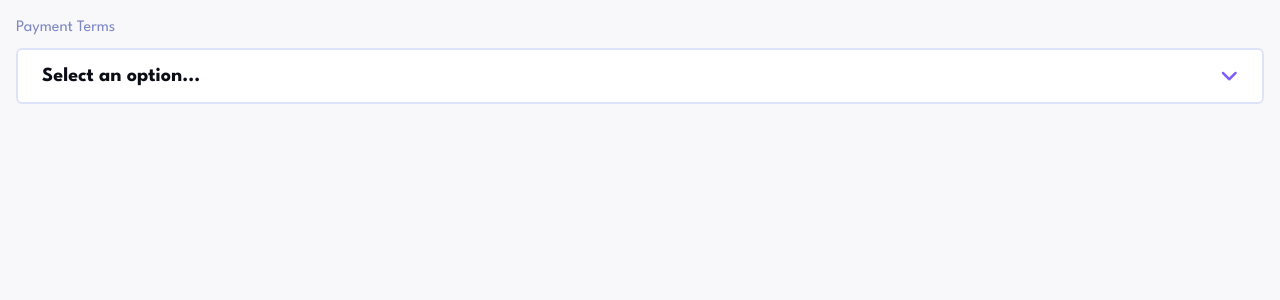
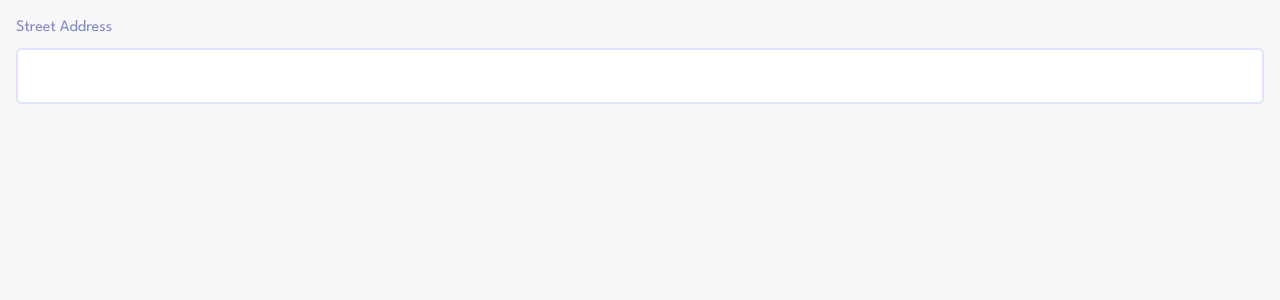
Before and after one commit to edrpj/invoice-app, an Angular app: page /invoices in a window 1280 px wide. Shown: the top 300 px of the page. Built offline with nearby package versions, Linux system fonts and the light colour scheme.

Commit message:
feat: dropdown and text field component in dark mode

```diff
--- a/src/app/app.component.html
+++ b/src/app/app.component.html
@@ -1,5 +1,7 @@
-<div class="h-screen p-4 bg-light">
-  <shared-dropdown
+<div class="h-screen p-4 bg-light dark:bg-dark-800">
+  <shared-text-field label="Street Address" inputType="text" />
+
+  <!-- <shared-dropdown
     label="Payment Terms"
     [options]="[
       {
@@ -19,7 +21,7 @@
         label: 'Net 30 Days'
       }
     ]"
-  ></shared-dropdown>
+  ></shared-dropdown> -->
 
   <!-- <router-outlet></router-outlet> -->
 </div>
--- a/src/app/shared/components/dropdown/dropdown.component.html
+++ b/src/app/shared/components/dropdown/dropdown.component.html
@@ -1,20 +1,20 @@
-<label *ngIf="label" class="block pb-2 text-brand-blue-800">{{ label }}</label>
+<label *ngIf="label" class="block pb-2 text-brand-blue-800 dark:text-brand-blue-300">{{ label }}</label>
 
 <div class="w-full">
   <div
-    class="flex justify-between items-center w-full h-14 px-6 border-2 bg-white border-brand-blue-300 rounded-md cursor-pointer focus::outline-none focus::ring-0 focus:border-primary-500"
+    class="flex justify-between items-center w-full h-14 px-6 border-2 bg-white border-brand-blue-300 rounded-md cursor-pointer focus:outline-none focus:ring-0 focus:border-primary-500 dark:bg-secondary-900 dark:border-secondary-700"
     (click)="toggleDropdown()"
   >
-    <span class="text-xl text-dark-900 font-bold">{{
+    <span class="text-xl text-dark-900 font-bold dark:text-white">{{
       selectedOption.label
     }}</span>
     <i class="fa-solid fa-angle-down text-xl text-primary-800"></i>
   </div>
 
-  <div *ngIf="isDropdownOpen" class="w-full mt-6 bg-white rounded-xl shadow-xl">
+  <div *ngIf="isDropdownOpen" class="w-full mt-6 bg-white rounded-xl shadow-xl dark:bg-secondary-900">
     <div
       *ngFor="let option of options"
-      class="flex items-center w-full h-14 px-6 border-b-2 border-brand-blue-300 text-xl text-dark-900 font-bold cursor-pointer hover:text-primary-800"
+      class="flex items-center w-full h-14 px-6 border-b-2 border-brand-blue-300 text-xl text-dark-900 font-bold cursor-pointer hover:text-primary-800 dark:text-white dark:border-secondary-700"
       (click)="changeSelectedOption(option)"
       (click)="toggleDropdown()"
     >
--- a/src/app/shared/components/text-field/text-field.component.html
+++ b/src/app/shared/components/text-field/text-field.component.html
@@ -1,6 +1,6 @@
-<label *ngIf="label" class="block pb-2 text-brand-blue-800">{{ label }}</label>
+<label *ngIf="label" class="block pb-2 text-brand-blue-800 dark:text-brand-blue-300">{{ label }}</label>
 
 <input
-  class="w-full h-14 px-6 border-2 border-brand-blue-300 text-xl text-dark-900 font-bold rounded-md focus:outline-none focus:ring-0 focus-within:border-primary-500"
+  class="w-full h-14 px-6 border-2 border-brand-blue-300 text-xl text-dark-900 font-bold rounded-md focus:outline-none focus:ring-0 focus-within:border-primary-500 dark:bg-secondary-900 dark:text-white dark:border-secondary-700 dark:focus:border-secondary-700"
   [type]="inputType"
 />
```
